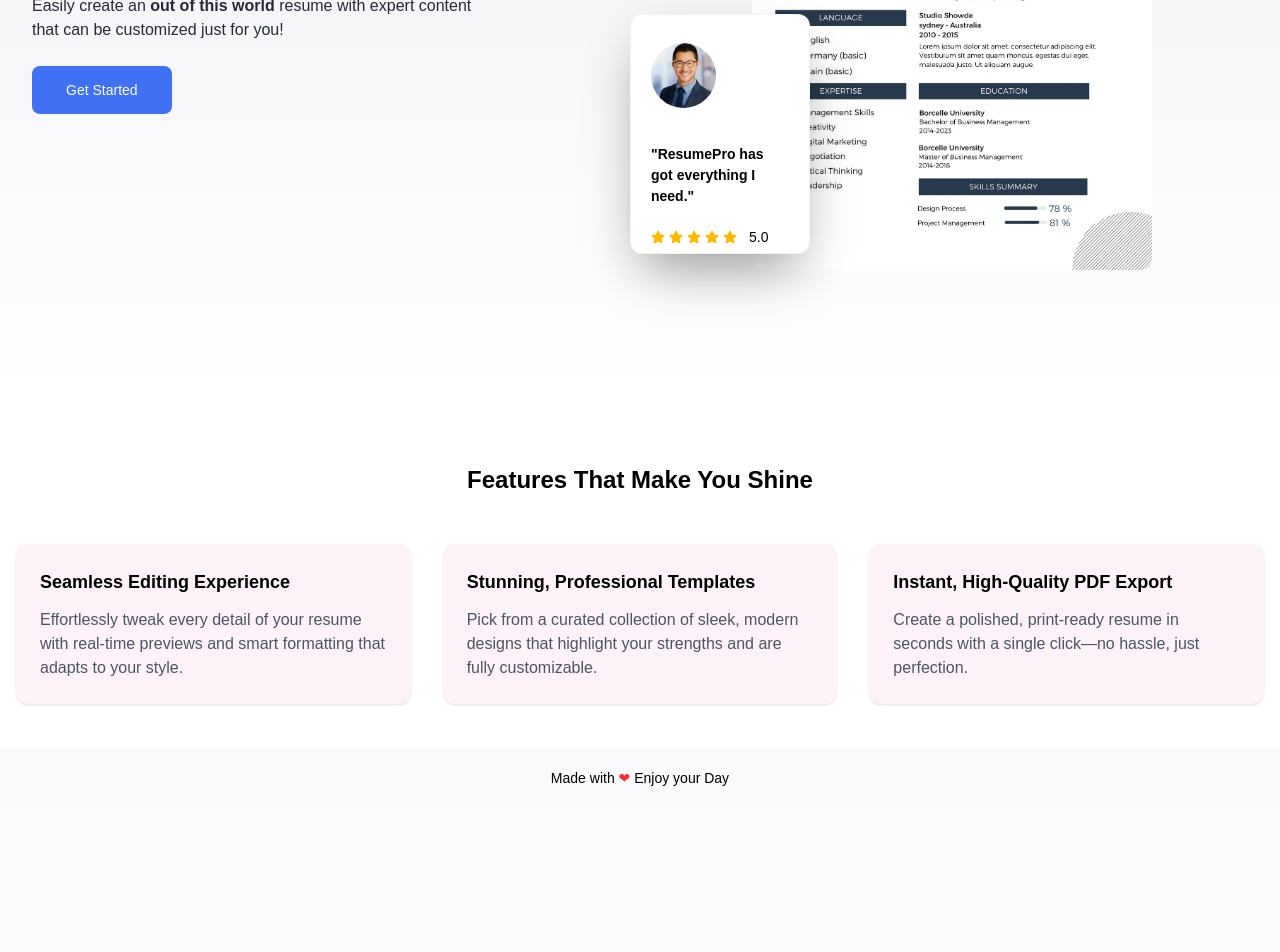
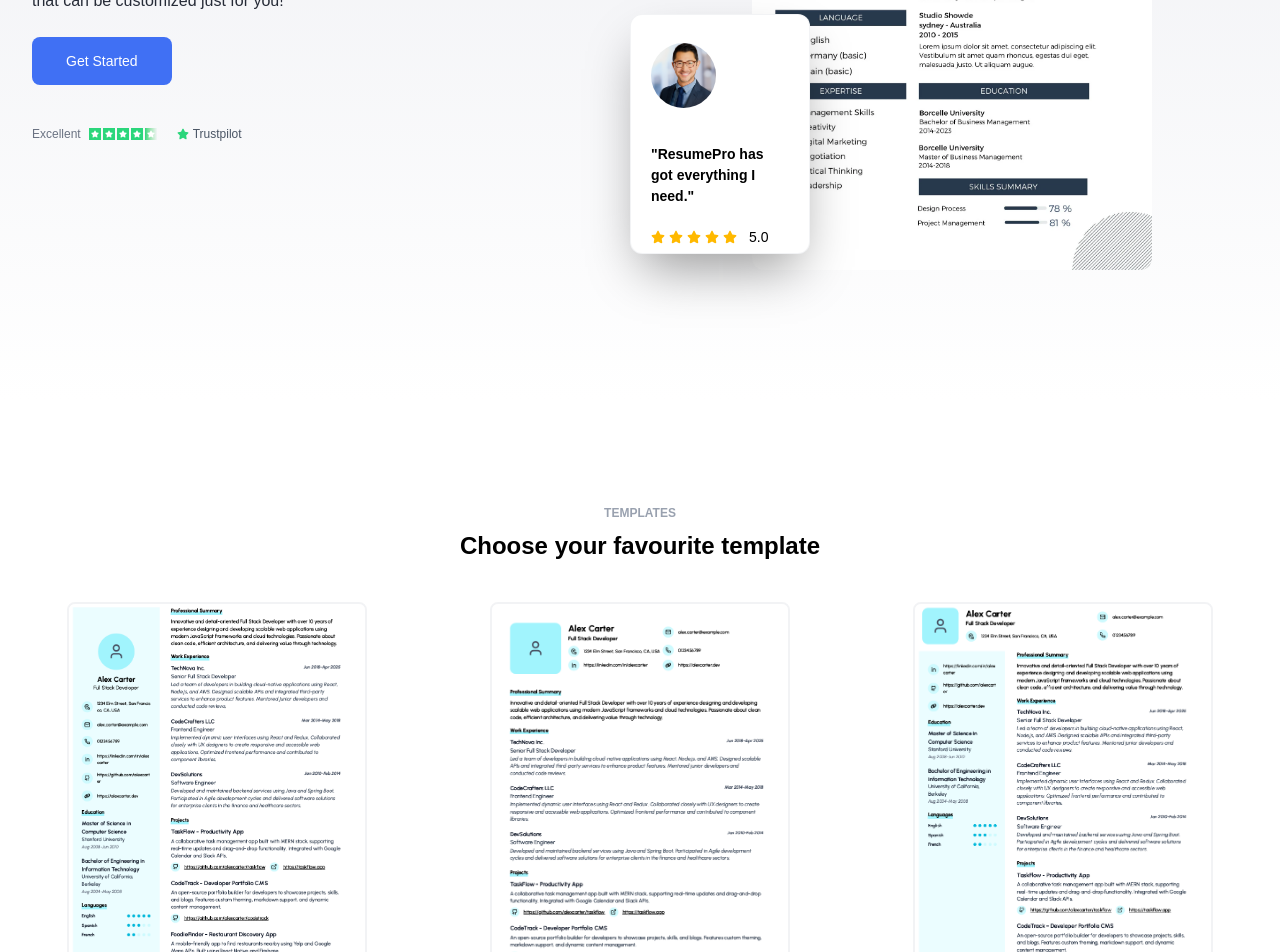
Before and after one commit to itz-Hiru/Resume-Pro-Frontend, a React (Vite) app: page / in a window 1280 px wide. Shown: the part 400-1352 px from the top of the page. Before the commit the page ends 1208 px from the top, so only its background shows below. Built offline with nearby package versions, Linux system fonts and the light colour scheme.

Commit message:
Created template section

```diff
--- a/src/pages/LandingPage.page.jsx
+++ b/src/pages/LandingPage.page.jsx
@@ -9,6 +9,8 @@ import { UserContext } from "../context/userContext";
 import ProfileInfoCard from "../components/Cards/ProfileInfoCard.component";
 import RatingCard from "../components/Cards/RatingCard.component";
 import EmotionalCard from "../components/Cards/EmotionalCard.component";
+import { FaStar } from "react-icons/fa6";
+import Template from "../sections/Templates/Template.section";
 
 const LandingPage = () => {
   const { user } = useContext(UserContext);
@@ -68,6 +70,28 @@ const LandingPage = () => {
               >
                 Get Started
               </button>
+              <div className="flex flex-row mt-10 items-center justify-center">
+                <p className="text-[12px] text-gray-500">Excellent</p>
+                <div className="w-[12px] h-[12px] bg-[#2BD67B] flex items-center justify-center ml-2">
+                  <FaStar className="text-white text-[8px]" />
+                </div>
+                <div className="w-[12px] h-[12px] bg-[#2BD67B] flex items-center justify-center ml-0.5">
+                  <FaStar className="text-white text-[8px]" />
+                </div>
+                <div className="w-[12px] h-[12px] bg-[#2BD67B] flex items-center justify-center ml-0.5">
+                  <FaStar className="text-white text-[8px]" />
+                </div>
+                <div className="w-[12px] h-[12px] bg-[#2BD67B] flex items-center justify-center ml-0.5">
+                  <FaStar className="text-white text-[8px]" />
+                </div>
+                <div className="w-[12px] h-[12px] bg-linear-to-r from-[#2BD67B] to-gray-100 flex items-center justify-center ml-0.5">
+                  <FaStar className="text-white text-[8px]" />
+                </div>
+                <div className="flex flex-row ml-5 gap-1 items-center justify-center">
+                  <FaStar className="text-[12px] text-[#2BD67B]" />
+                  <p className="text-[12px] font-medium text-gray-600">Trustpilot</p>
+                </div>
+              </div>
             </div>
 
             {/* Right Section */}
@@ -90,7 +114,7 @@ const LandingPage = () => {
 
       <div className="container mx-auto px-4 py-6">
         <div className="mt-10">
-          <Feature />
+          <Template />
         </div>
       </div>
 
--- /dev/null
+++ b/src/sections/Templates/Template.section.jsx
@@ -0,0 +1,22 @@
+import React from "react";
+import TEMPLATE_ONE_IMAGE from "../../assets/Template-01.png";
+import TEMPLATE_TWO_IMAGE from "../../assets/Template-02.png";
+import TEMPLATE_THREE_IMAGE from "../../assets/Template-03.png";
+
+const Template = () => {
+  return (
+    <div className="w-full h-[80vh] py-10">
+      <div className="flex flex-col gap-2 text-center justify-center items-center mb-10">
+        <h4 className="text-gray-400 text-[12px] font-semibold">TEMPLATES</h4>
+        <h2 className="text-2xl text-black font-semibold">Choose your favourite template</h2>
+      </div>
+      <div className="grid grid-cols-1 sm:grid-cols-1 md:grid-cols-2 lg:grid-cols-3 gap-5 justify-items-center">
+        <img src={TEMPLATE_ONE_IMAGE} alt="template image 01" className="w-[300px] border-2 border-gray-200/50 shadow-blue-300 rounded-lg hover:border-[#2BD67B] hover:translate-1 transition-transform" />
+        <img src={TEMPLATE_TWO_IMAGE} alt="template image 02" className="w-[300px] border-2 border-gray-200/50 shadow-blue-300 rounded-lg hover:border-[#2BD67B] hover:translate-1 transition-transform" />
+        <img src={TEMPLATE_THREE_IMAGE} alt="template image 03" className="w-[300px] border-2 border-gray-200/50 shadow-blue-300 rounded-lg hover:border-[#2BD67B] hover:translate-1 transition-transform" />
+      </div>
+    </div>
+  );
+};
+
+export default Template;
```
